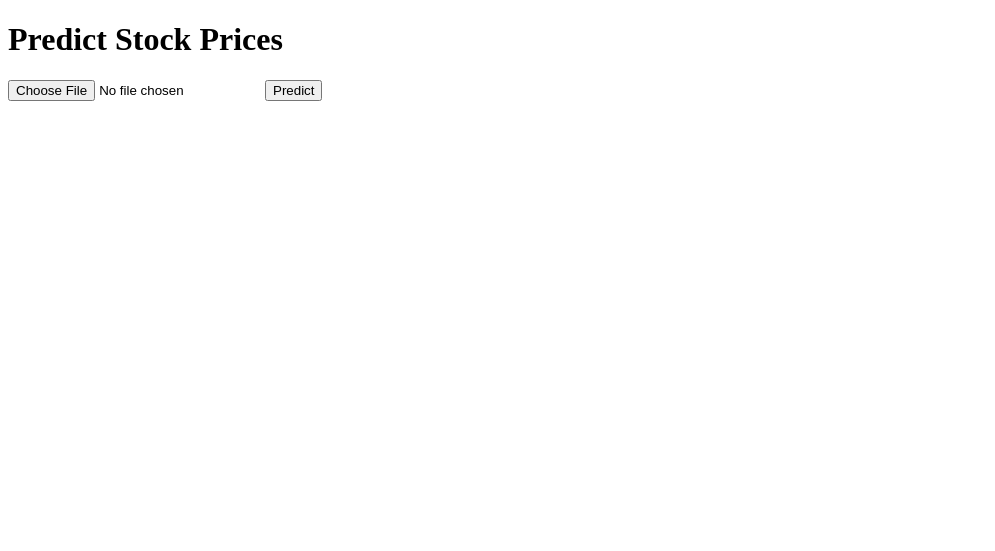
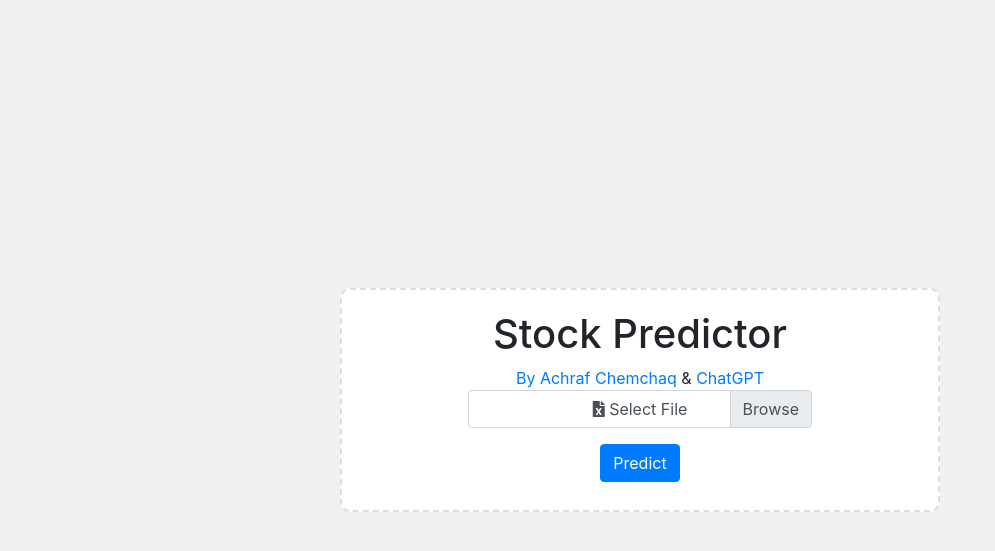
Before and after one commit to Achraf0407/StocksPredictPriceAI, a Flask app: page / in a window 1280 px wide. Shown: the top 551 px of the page, without its empty margins (0-995 px from the left). Run offline with Flask 2, Linux system fonts and the light colour scheme; some libraries are stand-ins or nearby versions.

Commit message:
Update index.html

```diff
--- a/templates/index.html
+++ b/templates/index.html
@@ -1,28 +1,55 @@
 <!DOCTYPE html>
 <html>
-  <head>
-    <title>Predict Stock Prices</title>
-  </head>
-  <body>
-    <h1>Predict Stock Prices</h1>
-    <form method="POST" action="{{ url_for('predict') }}" enctype="multipart/form-data">
-      <input type="file" name="file">
-      <input type="submit" value="Predict">
-    </form>
-    {% if predictions %}
-    <h2>Predictions</h2>
-    <table>
-      <tr>
-        <th>Ground truth</th>
-        <th>Predictions</th>
-      </tr>
-      {% for ground_truth, prediction in zip(y_test, predictions) %}
-      <tr>
-        <td>{{ ground_truth }}</td>
-        <td>{{ prediction }}</td>
-      </tr>
-      {% endfor %}
-    </table>
-    {% endif %}
-  </body>
+    <head>
+        <title>Stock Predictor</title>
+        <link rel="stylesheet" href="https://stackpath.bootstrapcdn.com/bootstrap/4.5.0/css/bootstrap.min.css" integrity="sha384-9aIt2nRpC12Uk9gS9baDl411NQApFmC26EwAOH8WgZl5MYYxFfc+NcPb1dKGj7Sk" crossorigin="anonymous">
+        <link rel="stylesheet" href="https://cdnjs.cloudflare.com/ajax/libs/font-awesome/5.14.0/css/all.min.css" integrity="sha512-1PKOgIY59xJ8Co8+NE6FZ+LOAZKjy+KY8iq0G4B3CyeY6wYHN3yt9PW0XpSriVlkMXe40PTKnXrLnZ9+fkDaog==" crossorigin="anonymous" />
+
+        <style>
+            body {
+                background-color: #f0f0f0;
+            }
+            .container {
+                background-color: #ffffff;
+                border: dashed 2px #dddddd;
+                border-radius: 10px;
+                padding: 20px;
+                text-align: center;
+                width: 600px;
+                position: absolute;
+                top: 50%;
+                left: 50%;
+                transform: translate(-50%, -50%);
+            }
+        </style>
+    </head>
+    <body>
+        <div class="container d-flex align-items-center h-30">
+            <div class="mx-auto">
+                <h1 class="text-center">Stock Predictor</h1>
+                <a href="https://github.com/Achraf0407">By Achraf Chemchaq</a>
+                <a>&</a>
+                <a href="https://chat.openai.com/">ChatGPT</a>
+                <form method="POST" enctype="multipart/form-data" action="predict">
+                    <div class="form-group">
+                        <div class="custom-file">
+                            <input type="file" class="custom-file-input" id="file" name="file">
+                            <label class="custom-file-label" for="file">
+                                <i class="fa fa-file-excel"></i> Select File
+                            </label>
+                        </div>
+                    </div>
+                    <button type="submit" class="btn btn-primary mb-2">Predict</button>
+                </form>
+            </div>
+        </div>
+    <script>
+            var fileInput = document.getElementById("file");
+            var fileLabel = document.querySelector(".custom-file-label");
+            fileInput.addEventListener("change", function(){
+            fileLabel.innerHTML = fileInput.files[0].name;
+        });
+    </script>
+
+    </body>
 </html>
```
